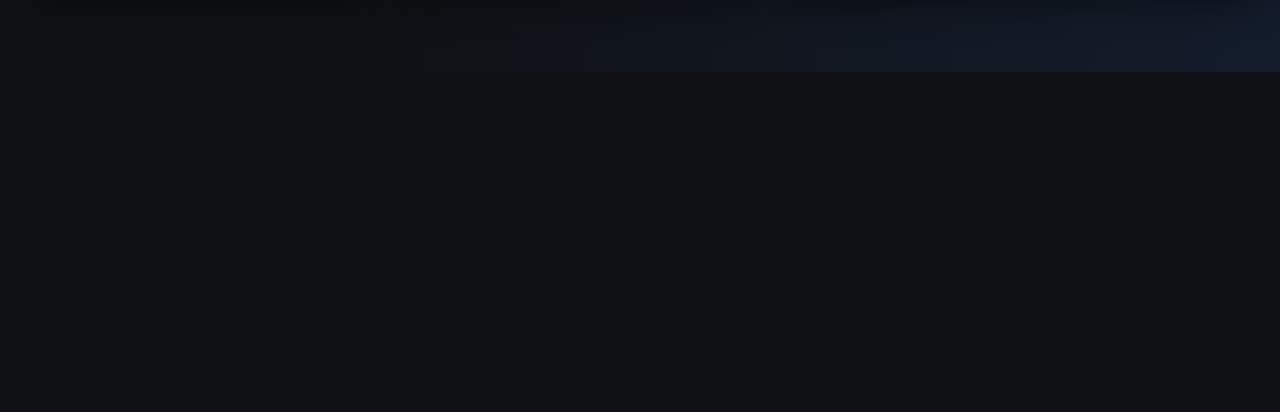
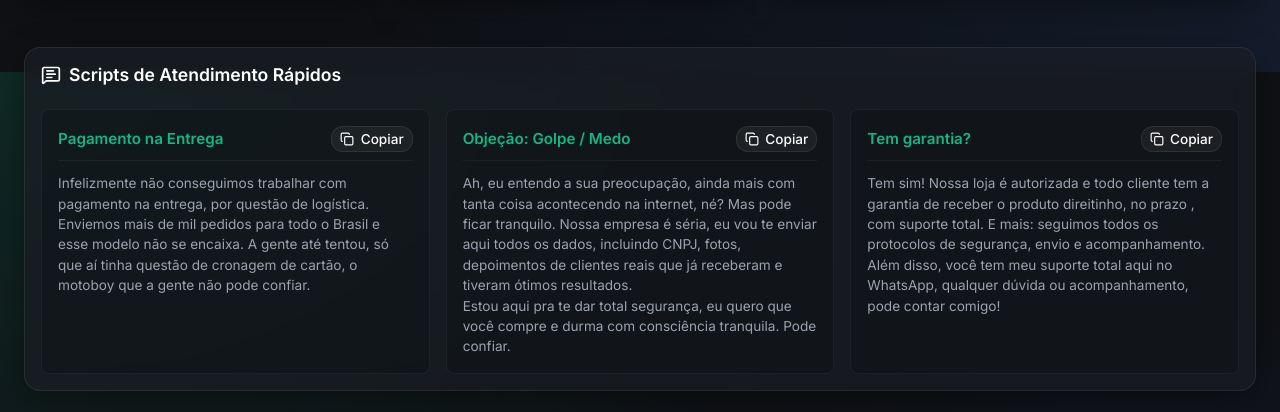
Before and after one commit to yuresilva1/planner-vendas, a React (Vite) app: page / in a window 1280 px wide. Shown: the part 728-1140 px from the top of the page. Before the commit the page ends 800 px from the top, so only its background shows below. Built offline with nearby package versions, Linux system fonts and the light colour scheme; no server answers.

Commit message:
Adiciona componente de Scripts de Atendimento

```diff
--- a/src/App.css
+++ b/src/App.css
@@ -508,3 +508,47 @@
 .btn-sm {
   padding: 0.25rem 0.5rem;
 }
+
+/* Scripts Board */
+.scripts-grid {
+  display: grid;
+  grid-template-columns: repeat(auto-fill, minmax(300px, 1fr));
+  gap: 1rem;
+}
+
+.script-card {
+  background: rgba(0, 0, 0, 0.2);
+  border: 1px solid rgba(255, 255, 255, 0.05);
+  border-radius: var(--radius-sm);
+  padding: 1rem;
+  display: flex;
+  flex-direction: column;
+  gap: 0.75rem;
+  transition: transform 0.2s, border-color 0.2s;
+}
+
+.script-card:hover {
+  transform: translateY(-2px);
+  border-color: rgba(255, 255, 255, 0.15);
+}
+
+.script-header {
+  display: flex;
+  justify-content: space-between;
+  align-items: center;
+  border-bottom: 1px solid rgba(255, 255, 255, 0.05);
+  padding-bottom: 0.5rem;
+}
+
+.script-header h4 {
+  font-size: 0.95rem;
+  color: var(--accent-primary);
+  margin: 0;
+}
+
+.script-body {
+  font-size: 0.85rem;
+  color: var(--text-secondary);
+  white-space: pre-wrap;
+  line-height: 1.5;
+}
--- a/src/App.jsx
+++ b/src/App.jsx
@@ -4,6 +4,7 @@ import { products } from './data/products';
 import ProductCard from './components/ProductCard';
 import ImageUploader from './components/ImageUploader';
 import LeadQueue from './components/LeadQueue';
+import ScriptsBoard from './components/ScriptsBoard';
 import CpfGenerator from './components/CpfGenerator';
 import { Target, Fingerprint, Info, Bell, Trash2, Copy } from 'lucide-react';
 import Pusher from 'pusher-js';
@@ -145,6 +146,8 @@ function App() {
         />
       )}
 
+      <ScriptsBoard onCopy={showToast} />
+
       {showCpfModal && (
         <CpfGenerator
           onClose={() => setShowCpfModal(false)}
--- /dev/null
+++ b/src/components/ScriptsBoard.jsx
@@ -0,0 +1,61 @@
+import { Copy, MessageSquareText } from 'lucide-react';
+
+const SCRIPTS = [
+  {
+    id: 'pagamento-entrega',
+    title: 'Pagamento na Entrega',
+    content: `Infelizmente não conseguimos trabalhar com pagamento na entrega, por questão de logística. Enviemos mais de mil pedidos para todo o Brasil e esse modelo não se encaixa. A gente até tentou, só que aí tinha questão de cronagem de cartão, o motoboy que a gente não pode confiar.`
+  },
+  {
+    id: 'golpe',
+    title: 'Objeção: Golpe / Medo',
+    content: `Ah, eu entendo a sua preocupação, ainda mais com tanta coisa acontecendo na internet, né? Mas pode ficar tranquilo. Nossa empresa é séria, eu vou te enviar aqui todos os dados, incluindo CNPJ, fotos, depoimentos de clientes reais que já receberam e tiveram ótimos resultados.
+Estou aqui pra te dar total segurança, eu quero que você compre e durma com consciência tranquila. Pode confiar.`
+  },
+  {
+    id: 'garantia',
+    title: 'Tem garantia?',
+    content: `Tem sim! Nossa loja é autorizada e todo cliente tem a garantia de receber o produto direitinho, no prazo , com suporte total. E mais: seguimos todos os protocolos de segurança, envio e acompanhamento.
+Além disso, você tem meu suporte total aqui no WhatsApp, qualquer dúvida ou acompanhamento, pode contar comigo!`
+  }
+];
+
+export default function ScriptsBoard({ onCopy }) {
+  const handleCopy = async (text) => {
+    try {
+      await navigator.clipboard.writeText(text);
+      onCopy("Script copiado com sucesso!");
+    } catch (err) {
+      console.error(err);
+      onCopy("Erro ao copiar script.");
+    }
+  };
+
+  return (
+    <div className="glass-panel folder-card" style={{ marginTop: '1.5rem' }}>
+      <div className="folder-header" style={{ marginBottom: '1.5rem' }}>
+        <h3><MessageSquareText size={20} className="text-accent" /> Scripts de Atendimento Rápidos</h3>
+      </div>
+
+      <div className="scripts-grid">
+        {SCRIPTS.map(script => (
+          <div key={script.id} className="script-card group">
+            <div className="script-header">
+              <h4>{script.title}</h4>
+              <button
+                className="btn-secondary btn-sm"
+                onClick={() => handleCopy(script.content)}
+                title="Copiar Texto"
+              >
+                <Copy size={14} /> Copiar
+              </button>
+            </div>
+            <div className="script-body">
+              {script.content}
+            </div>
+          </div>
+        ))}
+      </div>
+    </div>
+  );
+}
```
